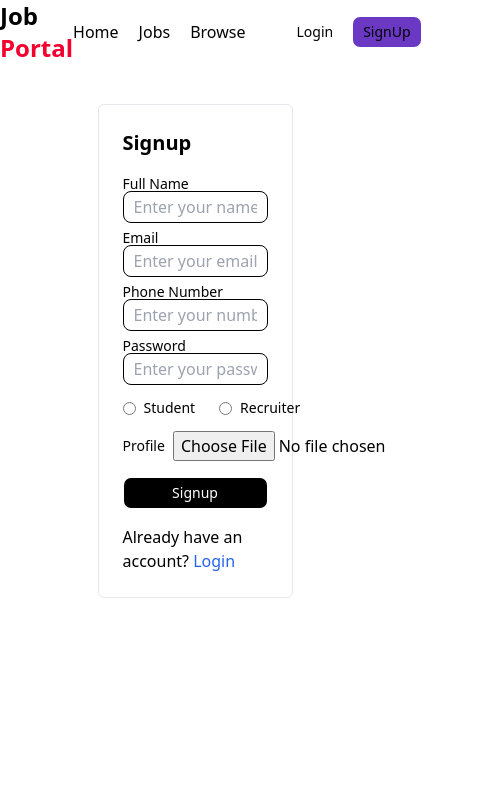
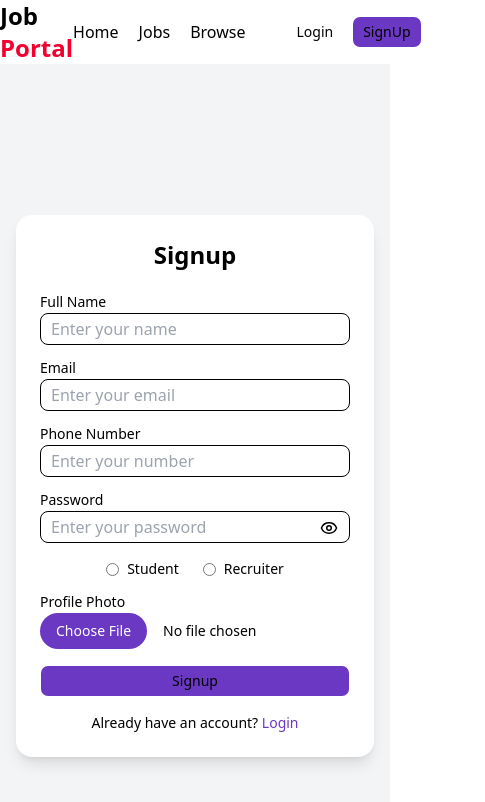
Before and after one commit to Himanshukumar850/job_portal, a React (Vite) app in the folder Frontend/: page /signup in a window 390 px wide. Shown: the top 802 px of the page, 485 px wide, since content can reach past the window. Built offline with nearby package versions, Linux system fonts and the light colour scheme; no server answers.

Commit message:
feat: improve UI and responsiveness in HeroSection, Login, and Signup components

```diff
--- a/Frontend/src/components/auth/Login.jsx
+++ b/Frontend/src/components/auth/Login.jsx
@@ -19,7 +19,7 @@ const Login = () => {
     role: "",
   });
 
-  const {loading,user} = useSelector(store=>store.auth);
+  const { loading, user } = useSelector(store => store.auth);
   const navigate = useNavigate();
   const dispatch = useDispatch();
 
@@ -30,7 +30,7 @@ const Login = () => {
   const submitHandler = async (e) => {
     e.preventDefault();
     try {
-        dispatch(setLoading(true))
+      dispatch(setLoading(true))
 
       const res = await axios.post(
         `${USER_API_END_POINT}/login`,
@@ -52,28 +52,32 @@ const Login = () => {
     } catch (error) {
       console.log(error);
       toast.error(error.response?.data?.message || "Login failed");
-    }finally{
-        dispatch(setLoading(false))
+    } finally {
+      dispatch(setLoading(false))
     }
   };
 
-  useEffect(() =>{
-    if(user){
+  useEffect(() => {
+    if (user) {
       navigate('/')
     }
-  },[])
+  }, [])
 
   return (
     <div>
       <Navbar />
 
-      <div className="flex items-center justify-center max-w-7xl mx-auto">
+      <div className="flex items-center justify-center min-h-screen bg-gray-100 px-4">
 
-        <form onSubmit={submitHandler} className="w-1/2 border border-gray-200 rounded-md p-4 my-10">
+        <form
+          onSubmit={submitHandler}
+          className="w-full max-w-md bg-white shadow-lg rounded-2xl p-6"
+        >
 
-          <h1 className="font-bold text-xl mb-5">Login</h1>
+          <h1 className="font-bold text-2xl text-center mb-6">Login</h1>
 
-          <div className="my-2">
+          {/* Email */}
+          <div className="mb-4">
             <Label>Email</Label>
             <Input
               type="email"
@@ -81,10 +85,12 @@ const Login = () => {
               name="email"
               onChange={changeeventHandler}
               placeholder="Enter your Email"
+              className="mt-1 focus:ring-2 focus:ring-[#6A38C2]"
             />
           </div>
 
-          <div className="my-2">
+          {/* Password */}
+          <div className="mb-4">
             <Label>Password</Label>
             <Input
               type="password"
@@ -92,47 +98,57 @@ const Login = () => {
               name="password"
               onChange={changeeventHandler}
               placeholder="Enter your password"
+              className="mt-1 focus:ring-2 focus:ring-[#6A38C2]"
             />
           </div>
 
-          <div className="flex items-center gap-6 mt-4">
-
-            <div className="flex items-center space-x-2">
+          {/* Role */}
+          <div className="flex justify-center gap-6 mt-4 text-sm">
+            <label className="flex items-center gap-2 cursor-pointer">
               <input
                 type="radio"
                 checked={input.role === "student"}
                 onChange={changeeventHandler}
                 name="role"
                 value="student"
-                id="student"
               />
-              <Label htmlFor="student">Student</Label>
-            </div>
+              Student
+            </label>
 
-            <div className="flex items-center space-x-2">
+            <label className="flex items-center gap-2 cursor-pointer">
               <input
                 type="radio"
                 checked={input.role === "recruiter"}
                 onChange={changeeventHandler}
                 name="role"
                 value="recruiter"
-                id="recruiter"
               />
-              <Label htmlFor="recruiter">Recruiter</Label>
-            </div>
+              Recruiter
+            </label>
+          </div>
 
-          </div>
-          {
-            loading ? <Button className="w-full my-4 " > <Loader2 className="mr-2 w-4 animate-spin" />Please wait </Button> : <Button type="submit" className="w-full my-4 bg-black text-white">
-            Login
-          </Button>
-          }
-          <span>
+          {/* Button */}
+          {loading ? (
+            <Button className="w-full my-4 bg-[#6A38C2]">
+              <Loader2 className="mr-2 w-4 animate-spin" />
+              Please wait
+            </Button>
+          ) : (
+            <Button
+              type="submit"
+              className="w-full my-4 bg-[#6A38C2] hover:opacity-90"
+            >
+              Login
+            </Button>
+          )}
+
+          {/* Signup */}
+          <p className="text-center text-sm mt-2">
             Don't have an account{" "}
-            <Link to="/signup" className="text-blue-600">
+            <Link to="/signup" className="text-[#6A38C2] font-medium">
               Signup
             </Link>
-          </span>
+          </p>
 
         </form>
 
--- a/Frontend/src/components/auth/Signup.jsx
+++ b/Frontend/src/components/auth/Signup.jsx
@@ -8,35 +8,36 @@ import axios from "axios";
 import { toast } from "sonner";
 import { USER_API_END_POINT } from "../../Utils/constant";
 import { useDispatch, useSelector } from "react-redux";
-import store from "@/redux/store";
 import { setLoading } from "@/redux/authslice";
-import { Loader2 } from "lucide-react";
+import { Loader2, Eye, EyeOff } from "lucide-react";
 
 const Signup = () => {
-
   const [input, setInput] = useState({
     fullname: "",
     email: "",
     phoneNumber: "",
     password: "",
     role: "",
-    file: null
+    file: null,
   });
-  const {loading,user} = useSelector(store=>store.auth);
-  const dispatch = useDispatch()
+
+  const [showPassword, setShowPassword] = useState(false);
+
+  const { loading, user } = useSelector((store) => store.auth);
+  const dispatch = useDispatch();
   const navigate = useNavigate();
 
   const changeEventHandler = (e) => {
     setInput({
       ...input,
-      [e.target.name]: e.target.value
+      [e.target.name]: e.target.value,
     });
   };
 
   const changeFileHandler = (e) => {
     setInput({
       ...input,
-      file: e.target.files[0]
+      file: e.target.files[0],
     });
   };
 
@@ -44,7 +45,6 @@ const Signup = () => {
     e.preventDefault();
 
     const formData = new FormData();
-
     formData.append("fullname", input.fullname);
     formData.append("email", input.email);
     formData.append("password", input.password);
@@ -63,9 +63,9 @@ const Signup = () => {
         formData,
         {
           headers: {
-            "Content-Type": "multipart/form-data"
+            "Content-Type": "multipart/form-data",
           },
-          withCredentials: true
+          withCredentials: true,
         }
       );
 
@@ -73,37 +73,33 @@ const Signup = () => {
         toast.success(res.data.message);
         navigate("/login");
       }
-
     } catch (error) {
-      console.log(error);
       toast.error(error.response?.data?.message || "Signup failed");
-    }finally{
-      dispatch(setLoading(false))
+    } finally {
+      dispatch(setLoading(false));
     }
   };
 
-  useEffect(() =>{
-      if(user){
-        navigate('/')
-      }
-    },[])
+  useEffect(() => {
+    if (user) navigate("/");
+  }, [user]);
 
   return (
     <div>
-
       <Navbar />
 
-      <div className="flex items-center justify-center max-w-7xl mx-auto">
+      <div className="flex items-center justify-center min-h-screen bg-gray-100 px-4">
 
         <form
           onSubmit={submitHandler}
-          className="w-1/2 border border-gray-200 rounded-md p-6 my-10"
+          className="w-full max-w-md bg-white shadow-lg rounded-2xl p-6"
         >
-
-          <h1 className="font-bold text-xl mb-5">Signup</h1>
+          <h1 className="text-2xl font-bold text-center mb-6">
+            Signup
+          </h1>
 
           {/* Full Name */}
-          <div className="my-2">
+          <div className="mb-4">
             <Label>Full Name</Label>
             <Input
               type="text"
@@ -111,11 +107,12 @@ const Signup = () => {
               value={input.fullname}
               onChange={changeEventHandler}
               placeholder="Enter your name"
+              className="mt-1 focus:ring-2 focus:ring-[#6A38C2]"
             />
           </div>
 
           {/* Email */}
-          <div className="my-2">
+          <div className="mb-4">
             <Label>Email</Label>
             <Input
               type="email"
@@ -123,11 +120,12 @@ const Signup = () => {
               value={input.email}
               onChange={changeEventHandler}
               placeholder="Enter your email"
+              className="mt-1 focus:ring-2 focus:ring-[#6A38C2]"
             />
           </div>
 
           {/* Phone */}
-          <div className="my-2">
+          <div className="mb-4">
             <Label>Phone Number</Label>
             <Input
               type="text"
@@ -135,87 +133,97 @@ const Signup = () => {
               value={input.phoneNumber}
               onChange={changeEventHandler}
               placeholder="Enter your number"
+              className="mt-1 focus:ring-2 focus:ring-[#6A38C2]"
             />
           </div>
 
-          {/* Password */}
-          <div className="my-2">
+          {/* Password with Toggle */}
+          <div className="mb-4">
             <Label>Password</Label>
+
+            <div className="relative">
               <Input
-              type="password"
+                type={showPassword ? "text" : "password"}
                 name="password"
                 value={input.password}
                 onChange={changeEventHandler}
                 placeholder="Enter your password"
+                className="mt-1 pr-10 focus:ring-2 focus:ring-[#6A38C2]"
               />
+
+              <span
+                onClick={() => setShowPassword(!showPassword)}
+                className="absolute right-3 top-3 cursor-pointer"
+              >
+                {showPassword ? <EyeOff size={18} /> : <Eye size={18} />}
+              </span>
+            </div>
           </div>
 
           {/* Role */}
-          <div className="flex items-center gap-6 mt-4">
-
-            <div className="flex items-center space-x-2">
+          <div className="flex justify-center gap-6 mb-4 text-sm">
+            <label className="flex items-center gap-2 cursor-pointer">
               <input
                 type="radio"
-                id="student"
-
                 name="role"
                 value="student"
                 checked={input.role === "student"}
                 onChange={changeEventHandler}
-                className="cursor-pointer"
               />
-              <Label htmlFor="student" className="cursor-pointer">
               Student
-              </Label>
-            </div>
+            </label>
 
-            <div className="flex items-center space-x-2">
+            <label className="flex items-center gap-2 cursor-pointer">
               <input
                 type="radio"
-                id="recruiter"
                 name="role"
                 value="recruiter"
                 checked={input.role === "recruiter"}
                 onChange={changeEventHandler}
-                className="cursor-pointer"
               />
-              <Label htmlFor="recruiter" className="cursor-pointer">
               Recruiter
-              </Label>
+            </label>
           </div>
 
-          </div>
-
-          {/* Profile Image */}
-          <div className="flex items-center gap-2 mt-4">
-            <Label>Profile</Label>
+          {/* File Upload */}
+          <div className="mb-4">
+            <Label>Profile Photo</Label>
             <input
               type="file"
               accept="image/*"
               onChange={changeFileHandler}
-              className="cursor-pointer"
+              className="mt-1 w-full text-sm file:mr-4 file:py-2 file:px-4
+              file:rounded-full file:border-0
+              file:bg-[#6A38C2] file:text-white
+              hover:file:opacity-90 cursor-pointer"
             />
           </div>
 
           {/* Button */}
-           {
-            loading ? <Button className="w-full my-4 " > <Loader2 className="mr-2 w-4 animate-spin" />Please wait </Button> : <Button type="submit" className="w-full my-4 bg-black text-white">
+          {loading ? (
+            <Button className="w-full bg-[#6A38C2]">
+              <Loader2 className="mr-2 w-4 animate-spin" />
+              Please wait
+            </Button>
+          ) : (
+            <Button
+              type="submit"
+              className="w-full bg-[#6A38C2] hover:opacity-90"
+            >
               Signup
             </Button>
+          )}
 
-          }
-
-          <span>
+          {/* Login */}
+          <p className="text-center text-sm mt-4">
             Already have an account?{" "}
-            <Link to="/login" className="text-blue-600">
+            <Link to="/login" className="text-[#6A38C2] font-medium">
               Login
             </Link>
-          </span>
+          </p>
 
         </form>
-
       </div>
-
     </div>
   );
 };
```
Also changed, not shown: Frontend/src/components/HeroSection.jsx (+24 -19 lines). Lines whose indentation alone changed are shown as unchanged.
